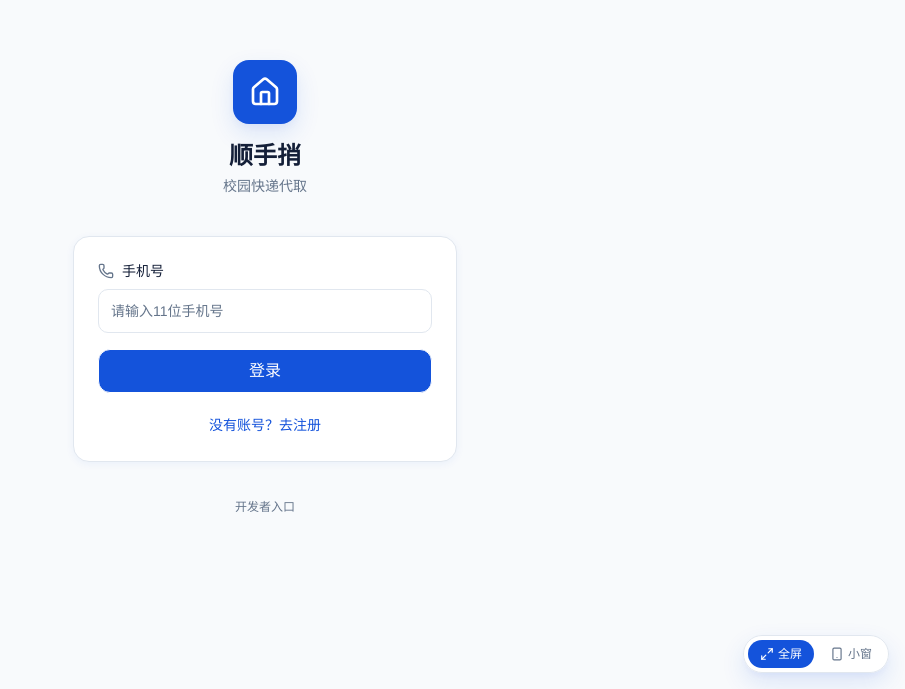
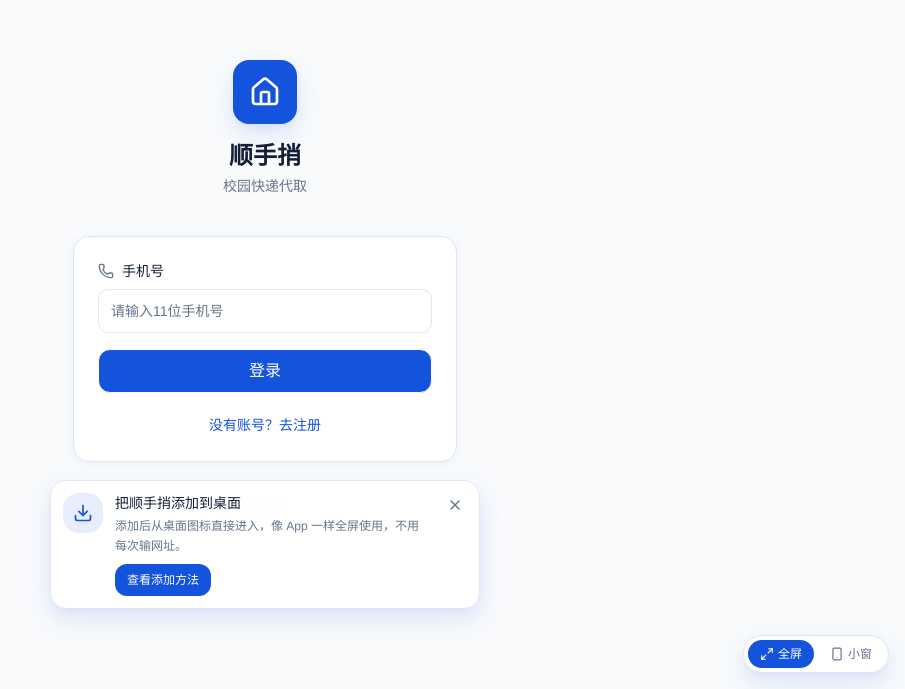
Before and after one commit to 161941161git/test, a React (Vite) app: page /login in a window 1280 px wide. Shown: the part 111-800 px from the top of the page, without its empty margins (375-1280 px from the left). Built offline with nearby package versions, Linux system fonts and the light colour scheme; no server answers.

Commit message:
不支持自动安装的浏览器也给出添加入口

```diff
--- a/client/src/components/InstallPrompt.tsx
+++ b/client/src/components/InstallPrompt.tsx
@@ -1,18 +1,14 @@
 import React, { useEffect, useState } from 'react';
 import { Download, X } from 'lucide-react';
-
-type BeforeInstallPromptEvent = Event & {
-  prompt: () => Promise<void>;
-  userChoice: Promise<{ outcome: 'accepted' | 'dismissed' }>;
-};
+import AddToHomeSheet, { detectInstallEnv, installPromptEvent } from './AddToHomeSheet';
 
 const DISMISS_KEY = 'shunshou_install_dismissed';
 
-/** 「添加到桌面」提示：Chrome/Edge 走官方安装，iOS Safari 给操作指引 */
+/** 「添加到桌面」提示：支持原生安装的直接装，不支持的给对应步骤指引 */
 const InstallPrompt: React.FC = () => {
-  const [promptEvent, setPromptEvent] = useState<BeforeInstallPromptEvent | null>(null);
-  const [showIOSHint, setShowIOSHint] = useState(false);
   const [visible, setVisible] = useState(false);
+  const [sheetOpen, setSheetOpen] = useState(false);
+  const [env] = useState(() => detectInstallEnv());
 
   useEffect(() => {
     let dismissed = false;
@@ -21,28 +17,17 @@ const InstallPrompt: React.FC = () => {
     } catch {
       dismissed = false;
     }
-    if (dismissed) return;
+    if (dismissed || env === 'installed') return;
 
-    // 已经以独立应用方式运行，就不再提示
-    if (window.matchMedia('(display-mode: standalone)').matches) return;
-
-    const handler = (e: Event) => {
-      e.preventDefault();
-      setPromptEvent(e as BeforeInstallPromptEvent);
-      setVisible(true);
+    // 顶部是登录页/首页时不挡操作，延时出现
+    const timer = setTimeout(() => setVisible(true), 2500);
+    const onInstallable = () => setVisible(true);
+    window.addEventListener('shunshou-installable', onInstallable);
+    return () => {
+      clearTimeout(timer);
+      window.removeEventListener('shunshou-installable', onInstallable);
     };
-    window.addEventListener('beforeinstallprompt', handler);
-
-    const ua = navigator.userAgent;
-    const isIOS = /iPhone|iPad|iPod/.test(ua);
-    const isStandaloneIOS = (window.navigator as unknown as { standalone?: boolean }).standalone === true;
-    if (isIOS && !isStandaloneIOS) {
-      setShowIOSHint(true);
-      setVisible(true);
-    }
-
-    return () => window.removeEventListener('beforeinstallprompt', handler);
-  }, []);
+  }, [env]);
 
   const dismiss = () => {
     setVisible(false);
@@ -53,18 +38,24 @@ const InstallPrompt: React.FC = () => {
     }
   };
 
-  const install = async () => {
-    if (!promptEvent) return;
-    await promptEvent.prompt();
-    const choice = await promptEvent.userChoice;
+  const handlePrimary = async () => {
+    const evt = installPromptEvent.current;
+    if (evt) {
+      await evt.prompt();
+      const choice = await evt.userChoice;
       if (choice.outcome === 'accepted') {
         setVisible(false);
+        installPromptEvent.current = null;
       }
+      return;
+    }
+    setSheetOpen(true);
   };
 
   if (!visible) return null;
 
   return (
+    <>
       <div className="fixed bottom-20 left-1/2 -translate-x-1/2 z-40 w-[92%] max-w-[430px]">
         <div className="rounded-2xl border border-border bg-card/95 backdrop-blur shadow-lg p-3 flex items-start gap-3">
           <div className="w-10 h-10 rounded-xl bg-primary/10 flex items-center justify-center shrink-0">
@@ -73,24 +64,23 @@ const InstallPrompt: React.FC = () => {
           <div className="flex-1 min-w-0">
             <div className="text-sm font-medium text-foreground">把顺手捎添加到桌面</div>
             <div className="text-xs text-muted-foreground mt-1 leading-relaxed">
-            {showIOSHint
-              ? '点浏览器底部「分享」，选择「添加到主屏幕」，就能像 App 一样打开。'
-              : '添加后从桌面图标直接进入，不用每次输网址。'}
+              添加后从桌面图标直接进入，像 App 一样全屏使用，不用每次输网址。
             </div>
-          {!showIOSHint && (
             <button
-              onClick={() => void install()}
+              onClick={() => void handlePrimary()}
               className="mt-2 h-8 px-3 rounded-lg bg-primary text-primary-foreground text-xs font-medium btn-press"
             >
-              立即添加
+              {installPromptEvent.current ? '立即添加' : '查看添加方法'}
             </button>
-          )}
           </div>
           <button onClick={dismiss} className="p-1 text-muted-foreground" aria-label="不再提示">
             <X className="w-4 h-4" strokeWidth={2} />
           </button>
         </div>
       </div>
+
+      <AddToHomeSheet open={sheetOpen} onClose={() => setSheetOpen(false)} />
+    </>
   );
 };
 
```
Lines whose indentation alone changed are shown as unchanged.
